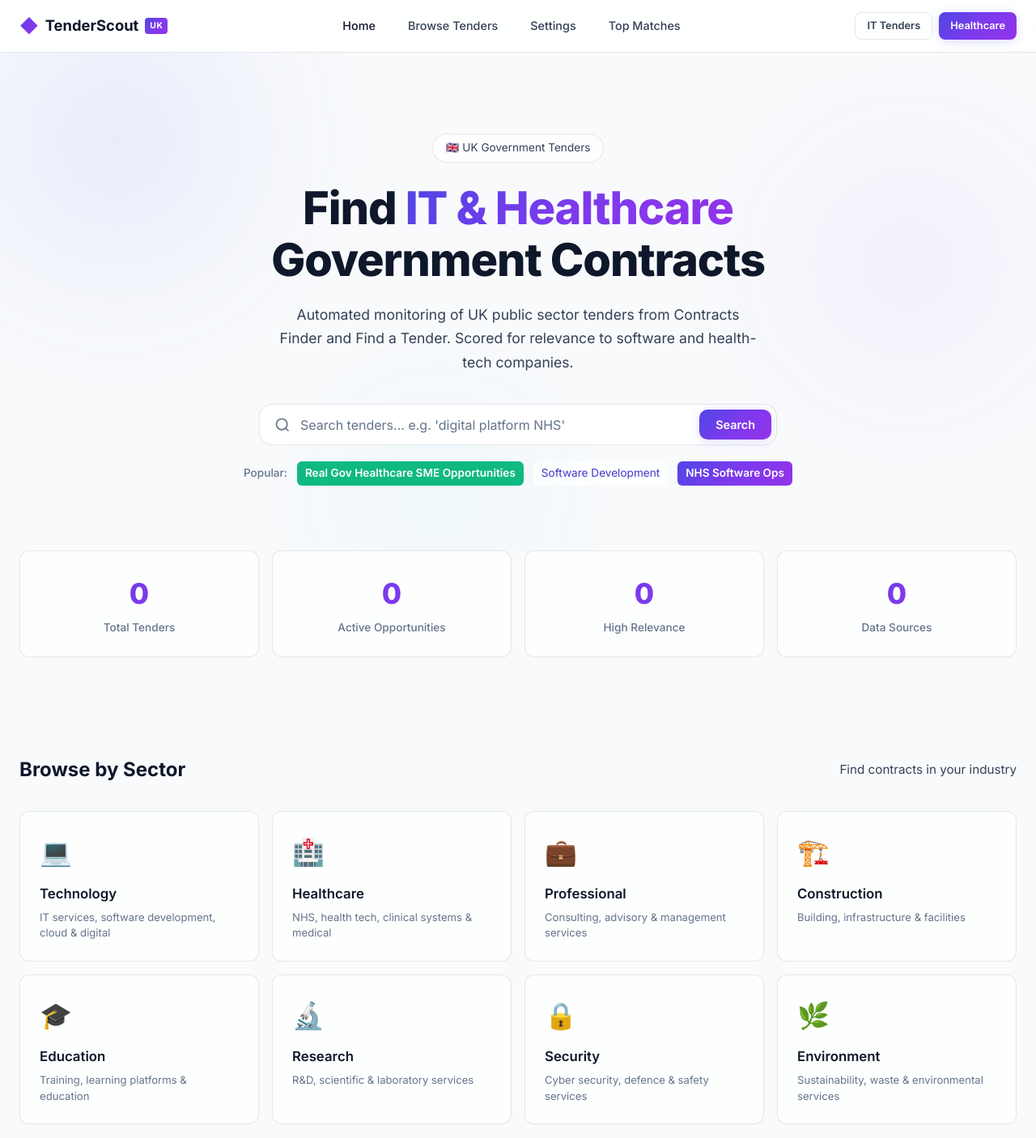
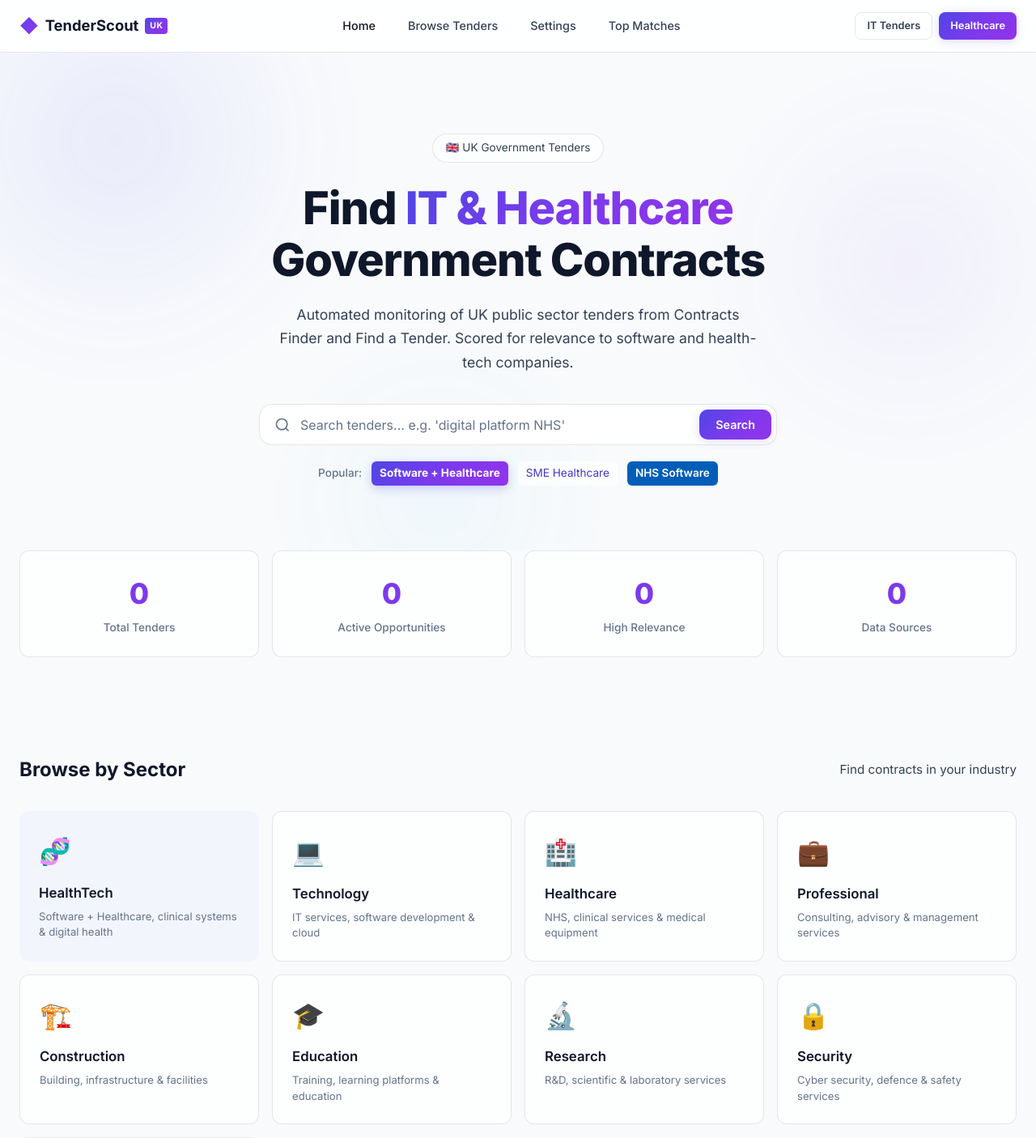
Before and after one commit to lazarev17/tenderscout-uk, a FastAPI app: page / in a window 1280 px wide. Shown: the top 1406 px of the page at 81% size. Run offline with FastAPI, Linux system fonts and the light colour scheme; data that the repository does not hold is empty.

Commit message:
feat: Software+Healthcare (HealthTech) optimization

```diff
--- a/app/main.py
+++ b/app/main.py
@@ -161,7 +161,7 @@
     total_pages = max(1, (total + 19) // 20)
 
     categories = [
-        "Technology", "Healthcare", "Construction", "Professional",
+        "HealthTech", "Technology", "Healthcare", "Construction", "Professional",
         "Engineering", "Education", "Transport", "Environment",
         "Security", "Research", "Facility", "Other"
     ]
--- a/app/templates/index.html
+++ b/app/templates/index.html
@@ -32,9 +32,9 @@
         </form>
             <div class="hero-quick-links">
                 <span style="font-weight: 500;">Popular:</span>
-                <a href="/tenders?is_sme_friendly=true&category=Healthcare" style="background: #10b981; color: white; border: none; font-weight: 600;">Real Gov Healthcare SME Opportunities</a>
-                <a href="/tenders?category=Technology">Software Development</a>
-                <a href="/tenders?nhs_software=true" style="background: var(--accent-gradient); color: white; border: none; font-weight: 600;">NHS Software Ops</a>
+                <a href="/tenders?category=HealthTech" style="background: var(--accent-gradient); color: white; border: none; font-weight: 700; box-shadow: 0 4px 12px rgba(99, 102, 241, 0.3);">Software + Healthcare</a>
+                <a href="/tenders?is_sme_friendly=true&category=Healthcare">SME Healthcare</a>
+                <a href="/tenders?nhs_software=true" style="background: #005eb8; color: white; border: none; font-weight: 600;">NHS Software</a>
             </div>
     </div>
 </section>
@@ -71,16 +71,22 @@
             <p>Find contracts in your industry</p>
         </div>
         <div class="sectors-grid">
+            <a href="/tenders?category=HealthTech" class="sector-card sector-healthtech" style="border: 2px solid var(--accent-primary); background: rgba(99, 102, 241, 0.03);">
+                <div class="sector-icon">🧬</div>
+                <h3>HealthTech</h3>
+                <p>Software + Healthcare, clinical systems & digital health</p>
+                <span class="sector-arrow">→</span>
+            </a>
             <a href="/tenders?category=Technology" class="sector-card sector-tech">
                 <div class="sector-icon">💻</div>
                 <h3>Technology</h3>
-                <p>IT services, software development, cloud & digital</p>
+                <p>IT services, software development & cloud</p>
                 <span class="sector-arrow">→</span>
             </a>
             <a href="/tenders?category=Healthcare" class="sector-card sector-health">
                 <div class="sector-icon">🏥</div>
                 <h3>Healthcare</h3>
-                <p>NHS, health tech, clinical systems & medical</p>
+                <p>NHS, clinical services & medical equipment</p>
                 <span class="sector-arrow">→</span>
             </a>
             <a href="/tenders?category=Professional" class="sector-card sector-pro">
```
Also changed, not shown: app/filter_engine.py (+23 -0 lines).
